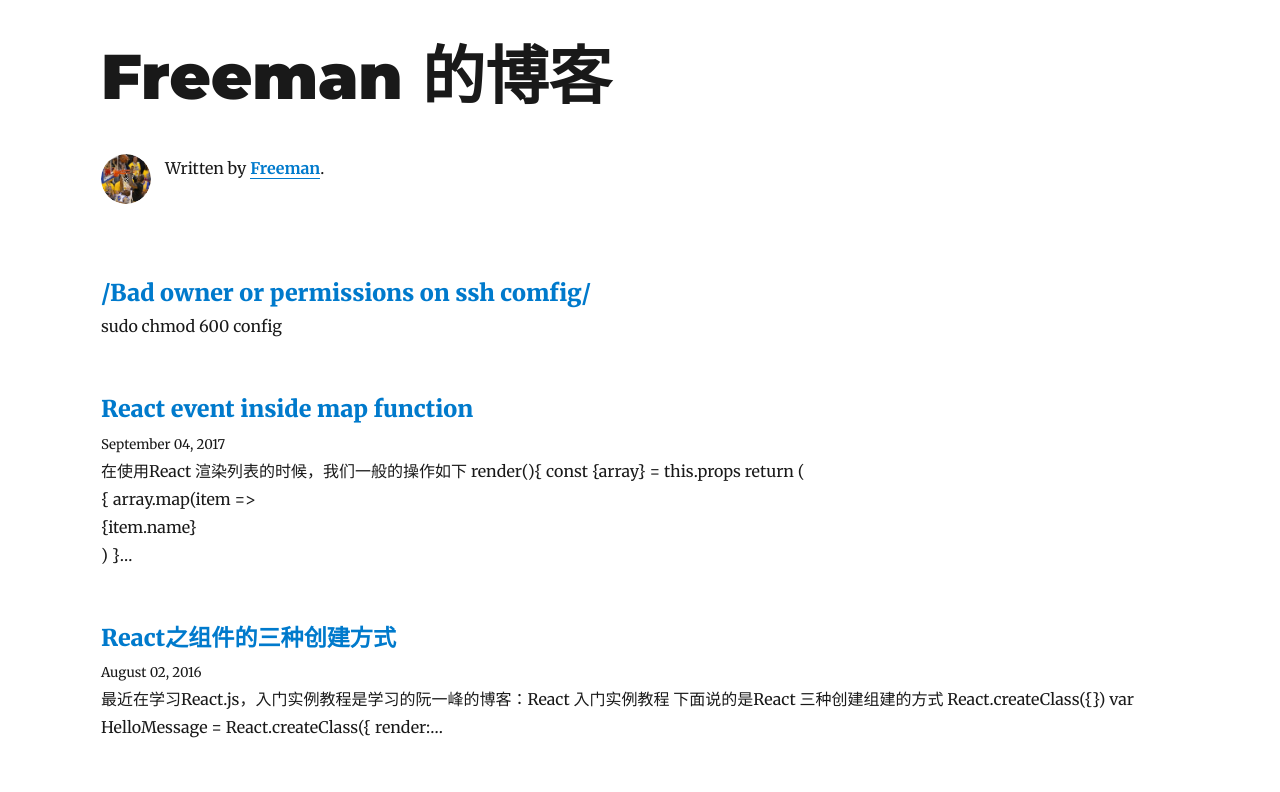
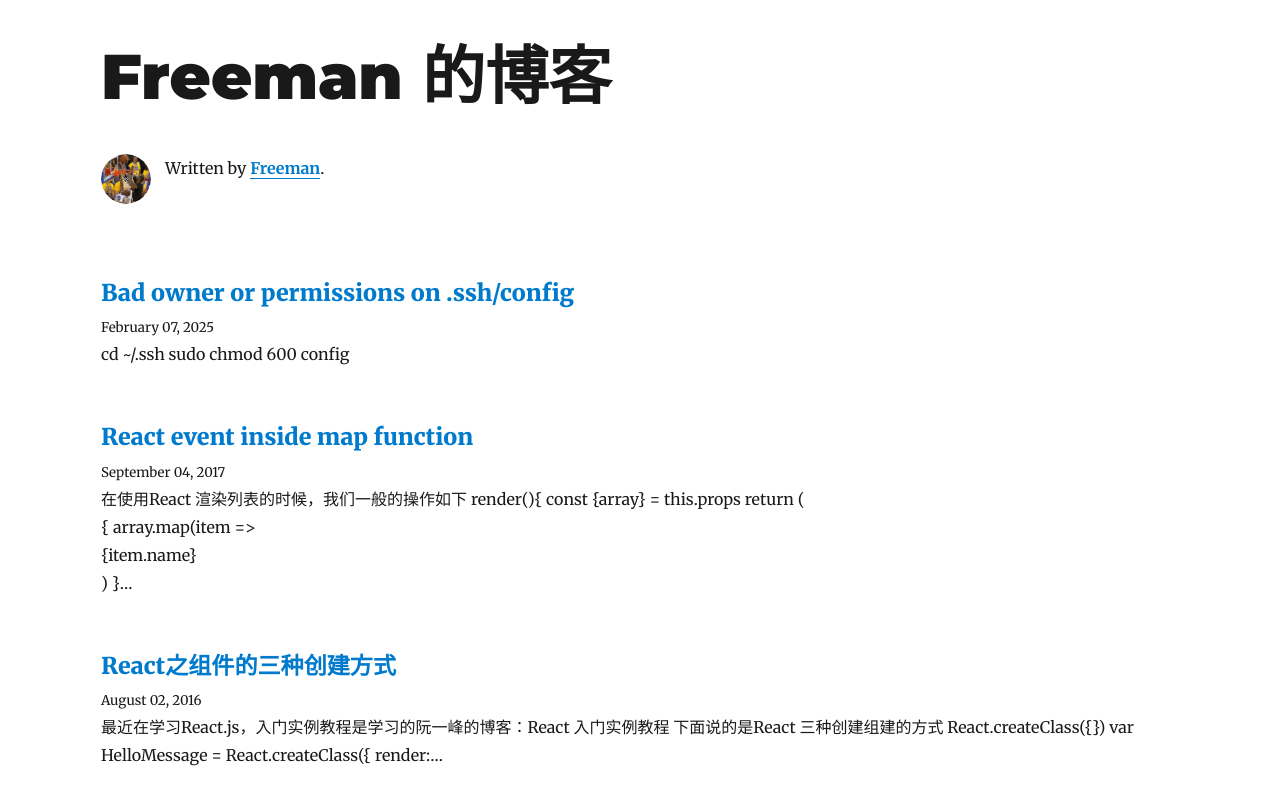
Before and after one commit to zhhyang/zhhyang.github.com, a Gatsby site: page / in a window 1280 px wide. Shown: the top 792 px of the page. Built offline with nearby package versions, Linux system fonts and the light colour scheme; Gatsby itself is replaced by a stand-in of ours; some packages are replaced by stand-ins of ours.

Commit message:
Update Bad owner or permissions on ssh comfig.md

````diff
--- a/content/blog/Bad owner or permissions on ssh comfig.md
+++ b/content/blog/Bad owner or permissions on ssh comfig.md
@@ -1 +1,9 @@
+---
+title: "Bad owner or permissions on .ssh/config"
+date: "2025-02-07T14:46:37.121Z"
+---
+
+```
+cd ~/.ssh
 sudo chmod 600 config
+```
````
